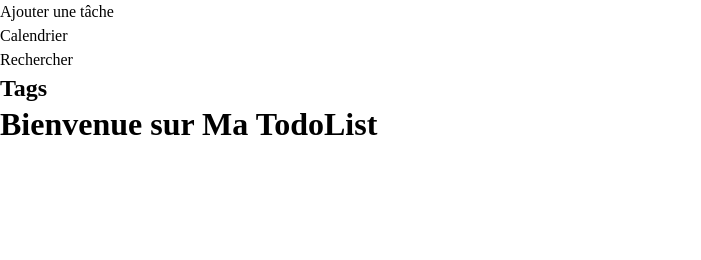
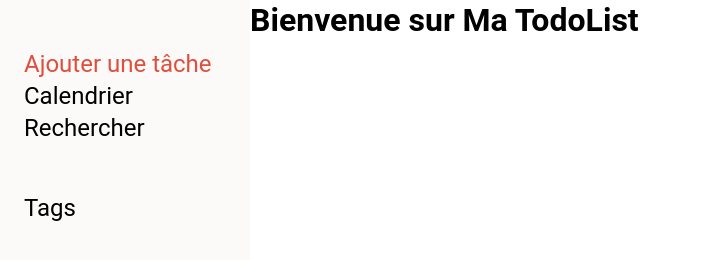
Before and after one commit to gr-pf/odin-todo-list, a website built with webpack: page src/template.html in a window 1280 px wide. Shown: the whole page, without its empty margins (0-701 px from the left). Built offline with nearby package versions, Linux system fonts and the light colour scheme.

Commit message:
Continue navbar styling

```diff
--- a/src/style.css
+++ b/src/style.css
@@ -12,9 +12,48 @@
   --secondary-color: hsl(30, 40%, 98%);
   --contrast-color: hsl(hsl(0, 0%, 0%));
   --accent-color: hsl(6, 72%, 56%);
+
+  font-family:
+    Roboto, Oxygen, Ubuntu, Cantarell, "Open Sans", "Helvetica Neue", sans-serif;
 }
 
+li {
+  list-style: none;
+}
 .wrapper {
   display: grid;
-  grid-template-columns: 200px + 1fr;
+  grid-template-columns: 250px 1fr;
+  height: 100vh;
 }
+
+.navbar {
+  display: flex;
+  flex-direction: column;
+
+  background-color: var(--secondary-color);
+  gap: 3rem;
+}
+
+.nav-list {
+  margin-left: 1.5rem;
+  font-size: 1.5rem;
+  color: var(--contrast-color);
+}
+.action-list {
+  margin-top: 3rem;
+}
+
+.add-todo {
+  color: var(--accent-color);
+}
+
+.action-item:hover {
+  background-color: hsla(calc(var(--accent-color)), 0.5); /* à reprendre*/
+}
+
+.tag-list {
+}
+
+.tags-title {
+  font: inherit;
+}
```
